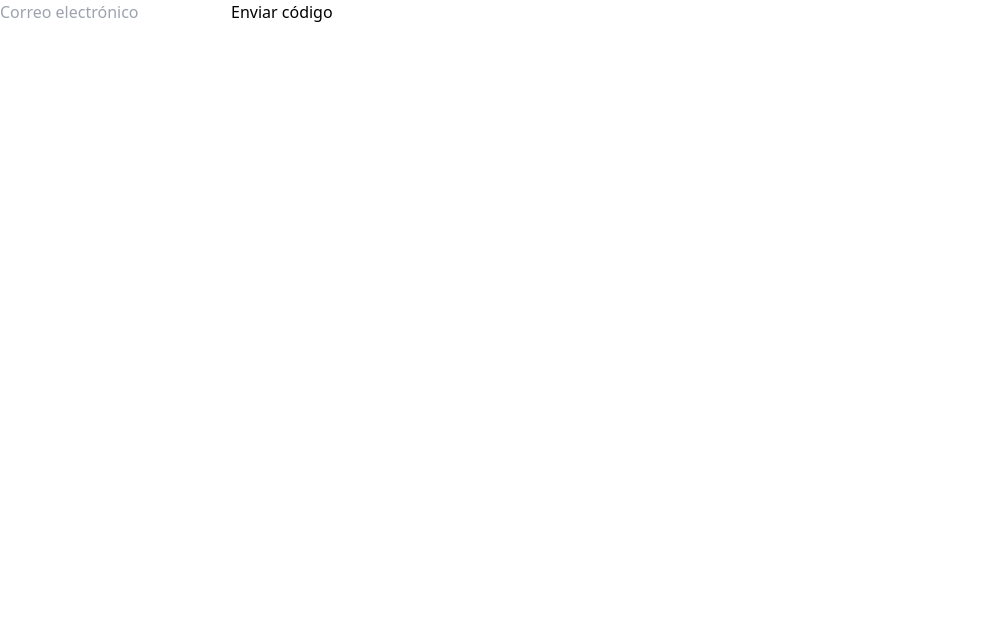
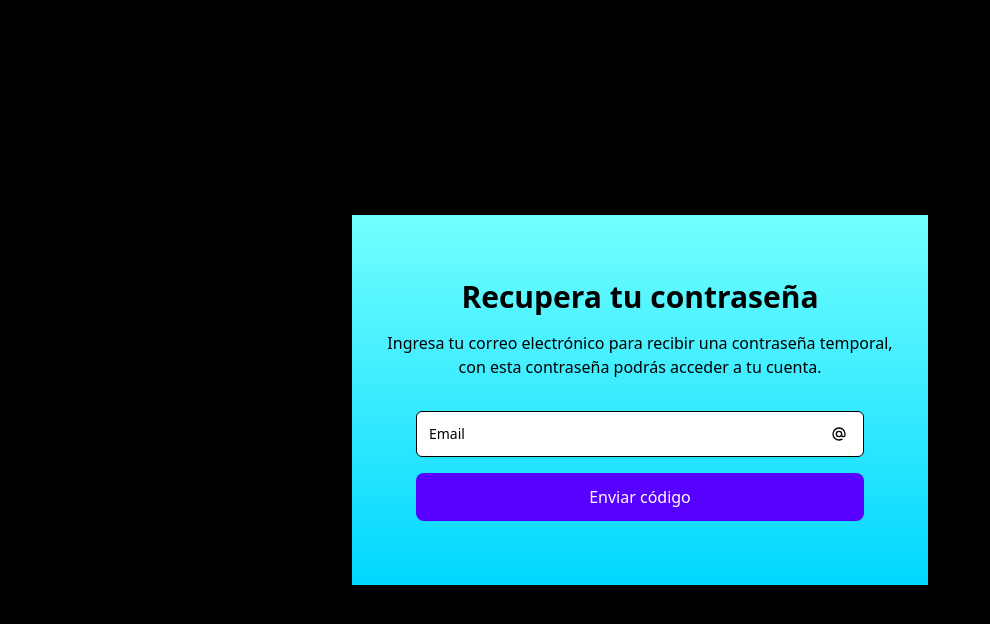
Before and after one commit to slderlv/Proyecto-DDAD, a Next.js app: page /reset-password in a window 1280 px wide. Shown: the top 624 px of the page, without its empty margins (0-990 px from the left). Built offline with nearby package versions, Linux system fonts and the light colour scheme.

Commit message:
small changes

```diff
--- a/app/change-password/page.tsx
+++ /dev/null
@@ -1,41 +0,0 @@
-'use client'
-import React, { useState } from 'react';
-import '../../styles/reset-password.css';
-
-export default function ResetPasswordCode() {
-  const [password, setPassword] = useState('');
-  const [passwordVerification, setPasswordVerification] = useState('');
-
-  const handleChangePassword = () => {
-    if (password !== passwordVerification) {
-        return alert('Contraseñas no coinciden');
-    }
-    let str = passwordVerification + password;
-    alert(str)
-  };
-
-  return (
-    <div id="panel">
-      <form id="container" onSubmit={handleChangePassword}>
-        <input
-            value={password}
-            type="password"
-            placeholder='Nueva contraseña'
-            required
-            onChange={event => setPassword(event.target.value)}
-        />
-        <input
-            value={passwordVerification}
-            type="password"
-            placeholder='Repetir contraseña'
-            required
-            onChange={event => setPasswordVerification(event.target.value)}
-        />
-        <input
-            type="submit"
-            value="Cambiar contraseña"
-        />
-      </form>
-    </div>
-  );
-}
--- a/app/layout.tsx
+++ b/app/layout.tsx
@@ -1,4 +1,4 @@
-import React, { ReactNode } from 'react';
+import React, { ReactNode, Suspense } from 'react';
 import { Navigation } from './components/Navigation';
 import '../styles/globals.css'
 
@@ -14,8 +14,8 @@ const RootLayout: React.FC<RootLayoutProps> = ({ children }) => {
           <meta charSet="UTF-8"></meta>
     </head>
       <body>
-      {/* <Navigation></Navigation> */}
-      {children}
+        {children}
+        {/* <Navigation></Navigation> */}
       </body>
     </html>
   );
--- a/app/page.tsx
+++ b/app/page.tsx
@@ -5,11 +5,12 @@ export default function HomePage() {
   return (
 <section className="bg-black text-white">
   <div
-    className="mx-auto max-w-screen-xl px-4 py-32 lg:flex lg:h-screen lg:items-center"
+    className="mx-auto w-screen px-4 py-32 lg:flex lg:h-screen lg:items-center"
+    style={{backgroundImage: 'url(/purple-background.jpg)'}}
   >
-    <div className="mx-auto max-w-3xl text-center">
+    <div className="mx-auto max-w-3xl text-center backdrop-blur-lg p-10 rounded-md bg-white bg-opacity-5">
       <h1
-        className="bg-gradient-to-r from-green-300 via-blue-500 to-purple-600 bg-clip-text text-3xl font-extrabold text-transparent sm:text-5xl"
+        className="bg-gradient-to-r from-color4 via-color3 to-color2 bg-clip-text text-3xl font-extrabold text-transparent sm:text-5xl"
       >
         Sistema de Registros.
 
@@ -17,20 +18,20 @@ export default function HomePage() {
       </h1>
 
       <p className="mx-auto mt-4 max-w-xl sm:text-xl/relaxed">
-        Lorem ipsum dolor sit amet consectetur, adipisicing elit. Nesciunt illo
-        tenetur fuga ducimus numquam ea!
+        ¡Bienvenido a nuestro sistema de registros Metal Pipes Team!
+        Regístrate ahora o inicia sesión si ya estás registrado.
       </p>
 
       <div className="mt-8 flex flex-wrap justify-center gap-4">
         <a
-          className="block w-full rounded border border-blue-600 bg-blue-600 px-12 py-3 text-sm font-medium text-white hover:bg-transparent hover:text-white focus:outline-none focus:ring active:text-opacity-75 sm:w-auto"
+          className="block w-full rounded border border-blue-600 bg-color1 px-12 py-3 text-sm font-medium text-white hover:bg-color2 hover:text-white focus:outline-none focus:ring active:text-opacity-75 sm:w-auto"
           href="/sign-up"
         >
           Regístrate
         </a>
 
         <a
-          className="block w-full rounded border border-blue-600 px-12 py-3 text-sm font-medium text-white hover:bg-blue-600 focus:outline-none focus:ring active:bg-blue-500 sm:w-auto"
+          className="block w-full rounded border border-blue-600 bg-color1 px-12 py-3 text-sm font-medium text-white hover:bg-color2 focus:outline-none focus:ring active:bg-blue-500 sm:w-auto"
           href="/sign-in"
         >
           Inicia Sesión
--- a/app/reset-password-code/page.tsx
+++ /dev/null
@@ -1,38 +0,0 @@
-'use client'
-import React, { useState } from 'react';
-import '../../styles/reset-password.css';
-import { useRouter } from 'next/navigation';
-
-export default function ResetPasswordCode() {
-  const [code, setCode] = useState('');
-
-  const handleResetPasswordCode = () => {
-
-  };
-  const handleClick = () => {
-    const router = useRouter();
-    router.push('../reset-password');
-  };
-
-  return (
-    <div id="panel">
-      <form id="container" onSubmit={handleResetPasswordCode}>
-        <input
-            value={code}
-            type="number"
-            max={9999}
-            min={1000}
-            onChange={event => setCode(event.target.value)}
-        />
-        <input
-            type="submit"
-            value="Recuperar contraseña"
-        />
-        <button onClick={handleClick}>
-            Reenviar código
-        </button>
-      </form>
-
-    </div>
-  );
-}
--- a/app/reset-password/page.tsx
+++ b/app/reset-password/page.tsx
@@ -1,50 +1,104 @@
 'use client'
-import React, { useState } from 'react';
-import { useRouter } from 'next/navigation';
+import React from 'react'
+import axios from 'axios'
+import { User } from '../interfaces/interfaces'
 
-import axios from 'axios';
-/* import sendEmail from '../email/email';
- */
+export default function SignIn() {
+  const [email, setEmail] = React.useState('')
+  const [token, setToken] = React.useState('')
+  const [user, setUser] = React.useState<User>({} as User);
+  const [popupMessage, setPopupMessage] = React.useState('');
+  const [showPopup, setShowPopup] = React.useState(false);
 
-export default function ResetPassword() {
-  const [email, setEmail] = React.useState('');
-  const router = useRouter();
+  const handleResetPassword = async () => {
+      const response = await axios.post('http://localhost:3000/forgot', {
+          email
+      })
 
-  const handleClickEnviarCorreo = async () => {
-    console.log(email);
-    const respone = await axios.post('http://localhost:3000/forgot',{
-      email
-    });
+      const {token, user} = response.data;
+      setToken(token);
+      setUser(user);
 
-    console.log(respone.data[1]);
-    const password = respone.data[1];
+      // if (!user){
+      //     setPopupMessage('Denegado');
+      // } else {
+      //     setPopupMessage('Aceptado')
+      // }
 
-    console.log(password);
-    localStorage.setItem('newPass',password);
-    // router.push('../reset-password-code');
-    // const codigo = Math.floor(1000 + Math.random() * 9000);
-    // const destinatario = email;
-    // const asunto = 'Código de verificación';
-    // const contenido = `Tu código de verificación es ${codigo}`;
-    /* sendEmail(destinatario, asunto, contenido); */
-  };
+      // setShowPopup(true);
+      localStorage.setItem('token', token);
+      console.log(token, user)
+  }
 
   return (
-    <div id="panel">
-      <form id="container" onSubmit={handleClickEnviarCorreo}>
+<div className="bg-black h-screen w-screen flex items-center justify-center">
+    <div className="mx-auto max-w-screen-xl px-4 py-16 sm:px-6 lg:px-8 bg-gradient-to-t from-color3 to-color4">
+    <div className="mx-auto max-w-lg text-center">
+        <h1 className="text-2xl font-bold sm:text-3xl">Recupera tu contraseña</h1>
+
+        <p className="mt-4 text-gray-500">
+        Ingresa tu correo electrónico para recibir una contraseña
+        temporal, con esta contraseña podrás acceder a tu cuenta.
+        </p>
+    </div>
+
+    <form action="" className="mx-auto mb-0 mt-8 max-w-md space-y-4">
+        <div>
+        <label htmlFor="email" className="sr-only">Email</label>
+
+        <div className="relative">
+            <label
+                htmlFor="UserEmail"
+                className="bg-white relative block overflow-hidden rounded-md border border-gray-200 px-3 pt-3 shadow-sm focus-within:border-blue-600 focus-within:ring-1 focus-within:ring-blue-600"
+                >
                 <input
                     type="email"
-          placeholder="Correo electrónico"
-          maxLength={320}
-          required
+                    id="UserEmail"
+                    placeholder="Email"
+                    className="w-full rounded-lg border-gray-200 p-4 pe-12 text-base shadow-sm peer h-8 placeholder-transparent focus:border-transparent focus:outline-none focus:ring-0"
                     onChange={event => setEmail(event.target.value)}
                 />
-        <input
-          id="form-button"
+
+                <span
+                    className="absolute start-3 top-3 -translate-y-1/2 text-xs text-gray-700 transition-all peer-placeholder-shown:top-1/2 peer-placeholder-shown:text-sm peer-focus:top-3 peer-focus:text-xs"
+                >
+                    Email
+                </span>
+                <span className="absolute inset-y-0 end-0 grid place-content-center px-4">
+                    <svg
+                        xmlns="http://www.w3.org/2000/svg"
+                        className="h-4 w-4 text-gray-400"
+                        fill="none"
+                        viewBox="0 0 24 24"
+                        stroke="currentColor"
+                    >
+                        <path
+                        strokeLinecap="round"
+                        strokeLinejoin="round"
+                        strokeWidth="2"
+                        d="M16 12a4 4 0 10-8 0 4 4 0 008 0zm0 0v1.5a2.5 2.5 0 005 0V12a9 9 0 10-9 9m4.5-1.206a8.959 8.959 0 01-4.5 1.207"
+                        />
+                    </svg>
+                </span>
+            </label>
+        </div>
+        </div>
+
+        <div className="flex items-center justify-between">
+          <button
               type="submit"
-          value="Enviar código"
-        />
+              className="w-full inline-block rounded-lg bg-color1 px-5 py-3 text-base font-medium text-white transition hover:bg-color2"
+              onClick={handleResetPassword}
+          >
+              Enviar código
+          </button>
+        </div>
     </form>
     </div>
-  );
+</div>
+    )
 }
+
+function setPopupMessage(arg0: string) {
+    throw new Error('Function not implemented.')
+}
--- a/app/sign-up/page.tsx
+++ b/app/sign-up/page.tsx
@@ -143,13 +143,13 @@ export default function SignUp() {
         />
       </div>
       <div className="col-span-6 sm:col-span-3">
-        <label htmlFor="HeadlineAct" className="block text-base font-medium text-gray-900">
+        <label htmlFor="Cities" className="block text-base font-medium text-gray-900">
           Ciudad
         </label>
 
         <select
-          name="HeadlineAct"
-          id="HeadlineAct"
+          name="cities"
+          id="Cities"
           className="mt-1.5 w-full rounded-lg border-gray-300 text-gray-700 sm:text-base p-2"
           onChange={event => setCity(event.target.value)}
         >
--- a/package.json
+++ b/package.json
@@ -23,6 +23,7 @@
     "postcss": "^8.4.23",
     "react": "18.2.0",
     "react-dom": "18.2.0",
+    "react-loading": "^2.0.3",
     "tailwindcss": "^3.3.2",
     "typescript": "5.0.4"
   },
```
Also changed, not shown: app/sign-in/page.tsx (+6 -13 lines), public/purple-background.jpg (added), 1 other file (tests, documents, lock files or other folders). Lines whose indentation alone changed are shown as unchanged.
